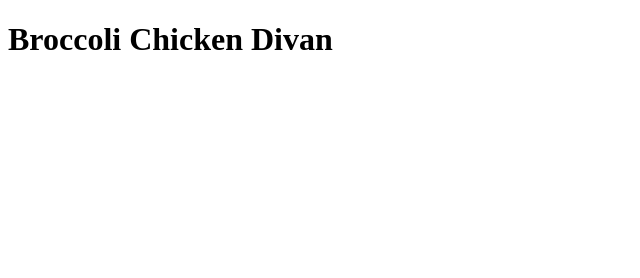
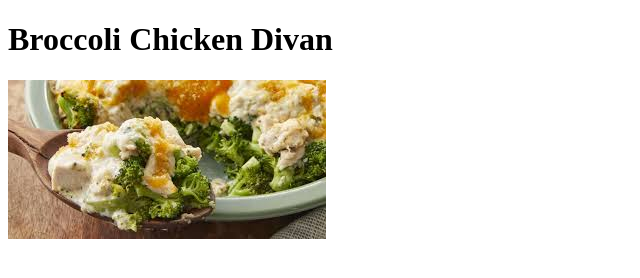
Before and after one commit to MatthewGoudey/odin-recipes, a plain HTML site: page recipes/broccoli_chicken_divan.html in a window 1280 px wide. Shown: the whole page, without its empty margins (0-640 px from the left). Drawn offline with Linux system fonts and the light colour scheme.

Commit message:
Added image to Chicken Divan recipe
Thsi commit added an image to
broccoli_chicken_divan.html showing what the
finished recipe looks like.

Before this commit there was no visual for what
the finished recipe looked like.

```diff
--- a/recipes/broccoli_chicken_divan.html
+++ b/recipes/broccoli_chicken_divan.html
@@ -7,5 +7,6 @@
 </head>
 <body>
     <h1>Broccoli Chicken Divan</h1>
+    <img src="./broccoli_chicken_divan.jpg"
 </body>
 </html>
```
Also changed, not shown: recipes/broccoli_chicken_divan.jpg (added).
